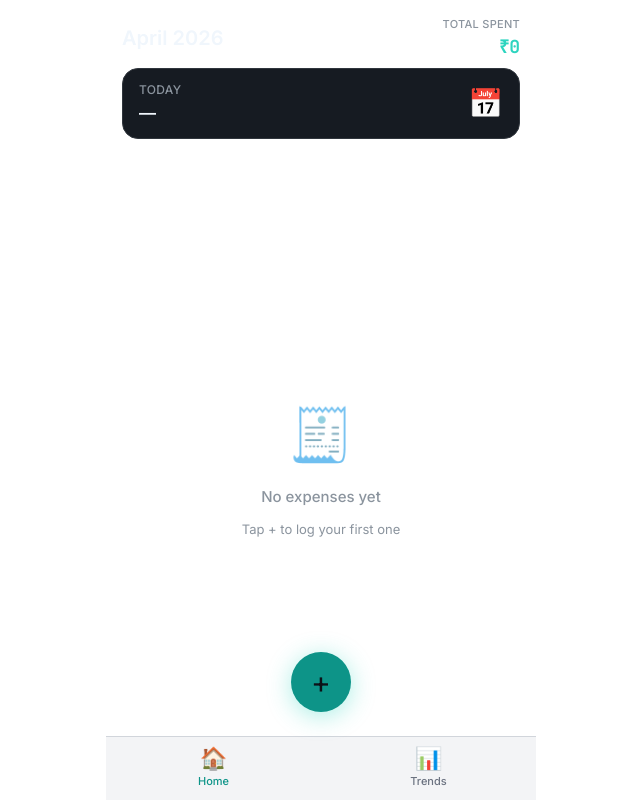
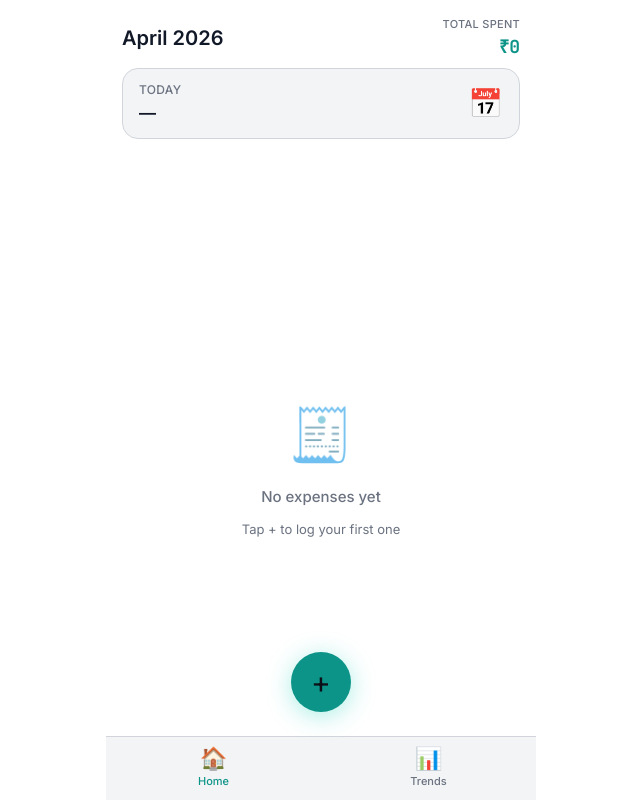
Before and after one commit to MeetVaghasia2274/Expense-Web, a React (Vite) app: page / in a window 1280 px wide. Shown: the whole page, without its empty margins (319-959 px from the left). Built offline with nearby package versions, Linux system fonts and the light colour scheme.

Commit message:
Add PWA icons and refactor tailwind colors to use CSS variables

```diff
--- a/tailwind.config.js
+++ b/tailwind.config.js
@@ -4,16 +4,16 @@ export default {
   theme: {
     extend: {
       colors: {
-        'bg-primary':    '#0D1117',
-        'bg-secondary':  '#161B22',
-        'bg-tertiary':   '#21262D',
-        accent:          '#2DD4BF',
-        'accent-dim':    '#1A9E8F',
-        'text-primary':  '#F0F6FC',
-        'text-secondary':'#8B949E',
-        danger:          '#F85149',
-        success:         '#3FB950',
-        border:          '#30363D',
+        'bg-primary':    'var(--bg-primary)',
+        'bg-secondary':  'var(--bg-secondary)',
+        'bg-tertiary':   'var(--bg-tertiary)',
+        accent:          'var(--accent)',
+        'accent-dim':    'var(--accent-dim)',
+        'text-primary':  'var(--text-primary)',
+        'text-secondary':'var(--text-secondary)',
+        danger:          'var(--danger)',
+        success:         'var(--success)',
+        border:          'var(--border)',
       },
       fontFamily: {
         sans: ['Inter', 'system-ui', 'sans-serif'],
```
Also changed, not shown: public/icon-192.png (added), public/icon-512.png (added).
